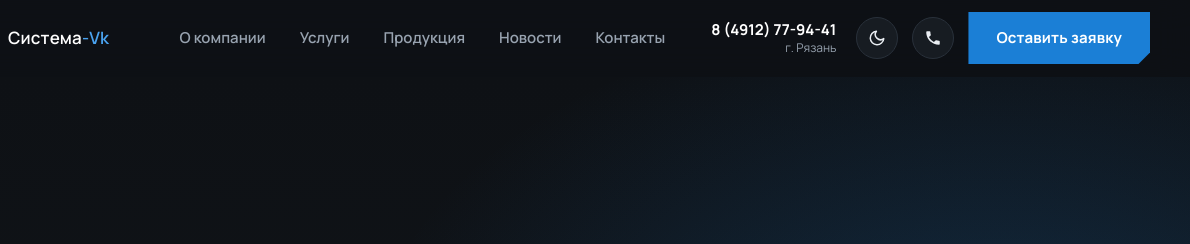
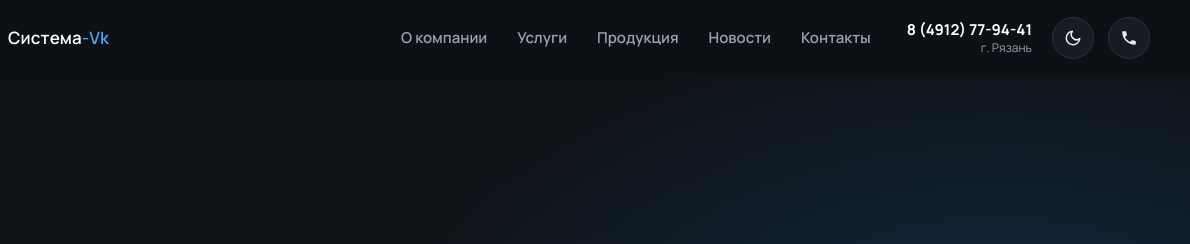
Before and after one commit to imeeoff/SystemVK, a plain HTML site: page index.html in a window 1280 px wide. Shown: the top 244 px of the page, 90-1280 px from the left. Drawn offline with Linux system fonts and the light colour scheme; a web font is replaced by a local one.

Commit message:
change lit mistake

```diff
--- a/index.css
+++ b/index.css
@@ -125,7 +125,7 @@ html.theme-anim *, html.theme-anim *::before, html.theme-anim *::after {
 .header-inner {
   display: flex;
   align-items: center;
-  gap: 32px;
+  gap: 24px;
   height: var(--header-h);
   transition: height .4s var(--ease);
 }
@@ -146,7 +146,8 @@ html.theme-anim *, html.theme-anim *::before, html.theme-anim *::after {
 .main-nav { display: flex; gap: 6px; margin-left: auto; }
 .main-nav a {
   position: relative;
-  padding: 10px 14px;
+  white-space: nowrap;
+  padding: 10px 12px;
   font-size: 15px;
   font-weight: 600;
   color: var(--muted);
@@ -155,7 +156,7 @@ html.theme-anim *, html.theme-anim *::before, html.theme-anim *::after {
 .main-nav a::after {
   content: "";
   position: absolute;
-  left: 14px; right: 14px; bottom: 4px;
+  left: 12px; right: 12px; bottom: 4px;
   height: 2px;
   background: var(--accent-2);
   transform: scaleX(0);
@@ -165,8 +166,8 @@ html.theme-anim *, html.theme-anim *::before, html.theme-anim *::after {
 .main-nav a:hover, .main-nav a.active { color: var(--text-strong); }
 .main-nav a:hover::after, .main-nav a.active::after { transform: scaleX(1); }
 
-.header-actions { display: flex; align-items: center; gap: 14px; }
-.phone-block { display: flex; flex-direction: column; align-items: flex-end; line-height: 1.25; margin-right: 6px; }
+.header-actions { display: flex; align-items: center; gap: 14px; flex-shrink: 0; }
+.phone-block { display: flex; flex-direction: column; align-items: flex-end; line-height: 1.25; margin-right: 6px; flex-shrink: 0; white-space: nowrap; }
 .phone-block a { font-weight: 700; font-size: 15px; color: var(--text-strong); transition: color .25s ease; }
 .phone-block a:hover { color: var(--accent-2); }
 .phone-block span { font-size: 12px; color: var(--muted); }
@@ -529,12 +530,16 @@ html.theme-anim *, html.theme-anim *::before, html.theme-anim *::after {
 .js .card.reveal:not(.in) { transition-delay: var(--d, 0s); }
 
 /* ---------- Адаптив ---------- */
+@media (max-width: 1320px) {
+  .header-cta { display: none; }
+}
+
 @media (max-width: 1180px) {
   .phone-block { display: none; }
   .header-inner { gap: 20px; }
 }
 
-@media (max-width: 960px) {
+@media (max-width: 1040px) {
   .burger { display: block; }
   .main-nav {
     position: fixed;
@@ -553,7 +558,9 @@ html.theme-anim *, html.theme-anim *::before, html.theme-anim *::after {
   .main-nav a { padding: 14px 4px; border-bottom: 1px solid var(--line); font-size: 17px; }
   .main-nav a::after { display: none; }
   .header-actions { margin-left: auto; }
+}
 
+@media (max-width: 960px) {
   .hero-inner { grid-template-columns: 1fr; min-height: 0; padding-block: 56px 64px; }
   .hero-art { order: -1; max-width: 360px; margin-inline: auto; }
   .section { padding-block: 72px; }
--- a/script.js
+++ b/script.js
@@ -50,7 +50,7 @@
   if (burger && nav) {
     burger.addEventListener('click', function () { setMenu(!nav.classList.contains('open')); });
     nav.addEventListener('click', function (e) { if (e.target.closest('a')) setMenu(false); });
-    window.addEventListener('resize', function () { if (window.innerWidth > 960) setMenu(false); });
+    window.addEventListener('resize', function () { if (window.innerWidth > 1040) setMenu(false); });
   }
 
   /* ---------- Модальные окна ---------- */
```
